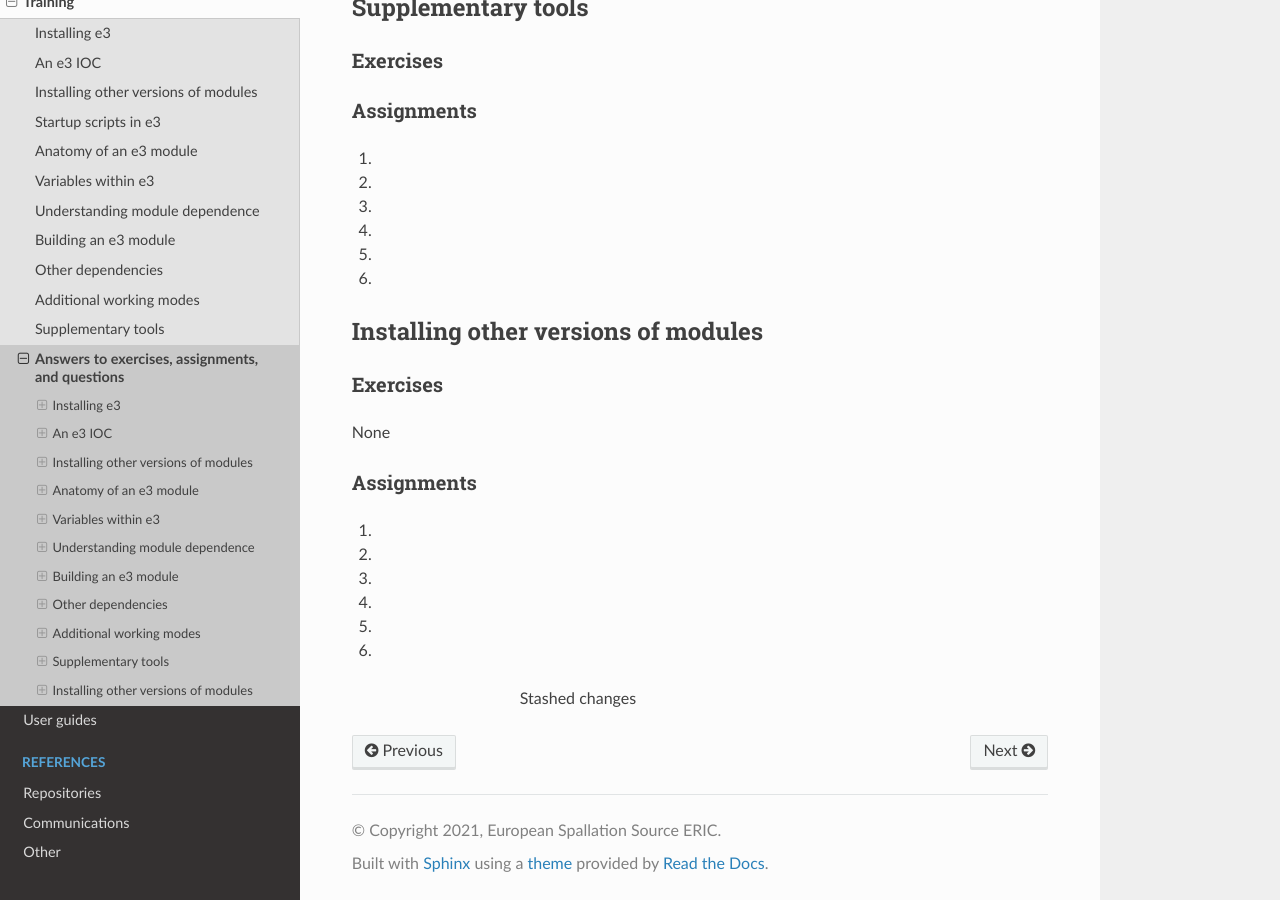
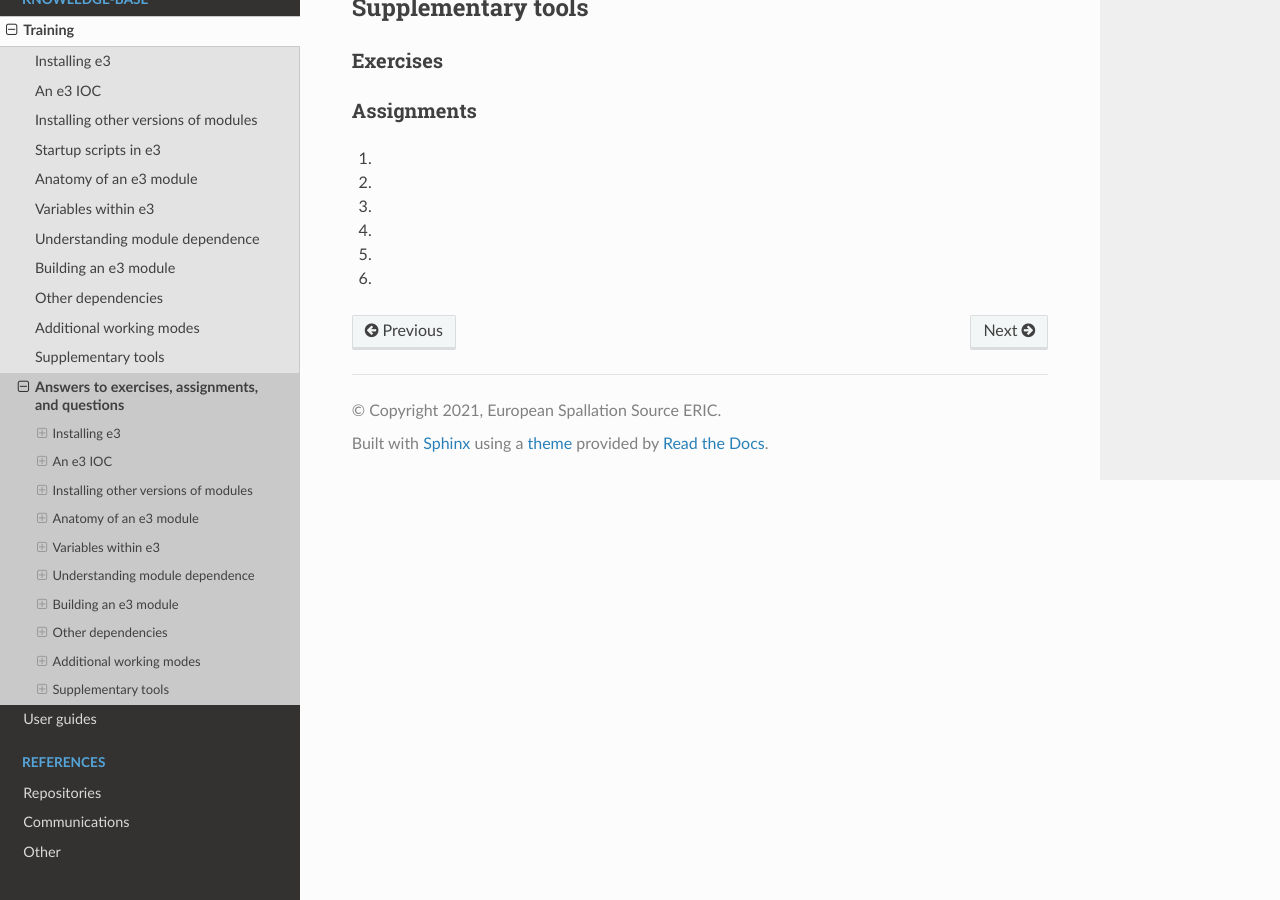
Before and after one commit to ttkorhonen/e3pages, a Sphinx documentation site: the page built from docs/kb/training/workbook/99_exercise_answers.md, in a window 1280 px wide and 900 px high, scrolled down 3806 px. Built offline with Sphinx 7.4.7 and the Read the Docs theme 2.0.0, drawn with Linux system fonts in a browser that asks for light colours.

Commit message:
Remove repeated entries at end of file

```diff
--- a/docs/kb/training/workbook/99_exercise_answers.md
+++ b/docs/kb/training/workbook/99_exercise_answers.md
@@ -169,18 +169,3 @@ None
 4.
 5.
 6.
-
-## Installing other versions of modules
-### Exercises
-None
-
-### Assignments
-1.
-2.
-3.
-4.
-5.
-6.
-
-
->>>>>>> Stashed changes
```
